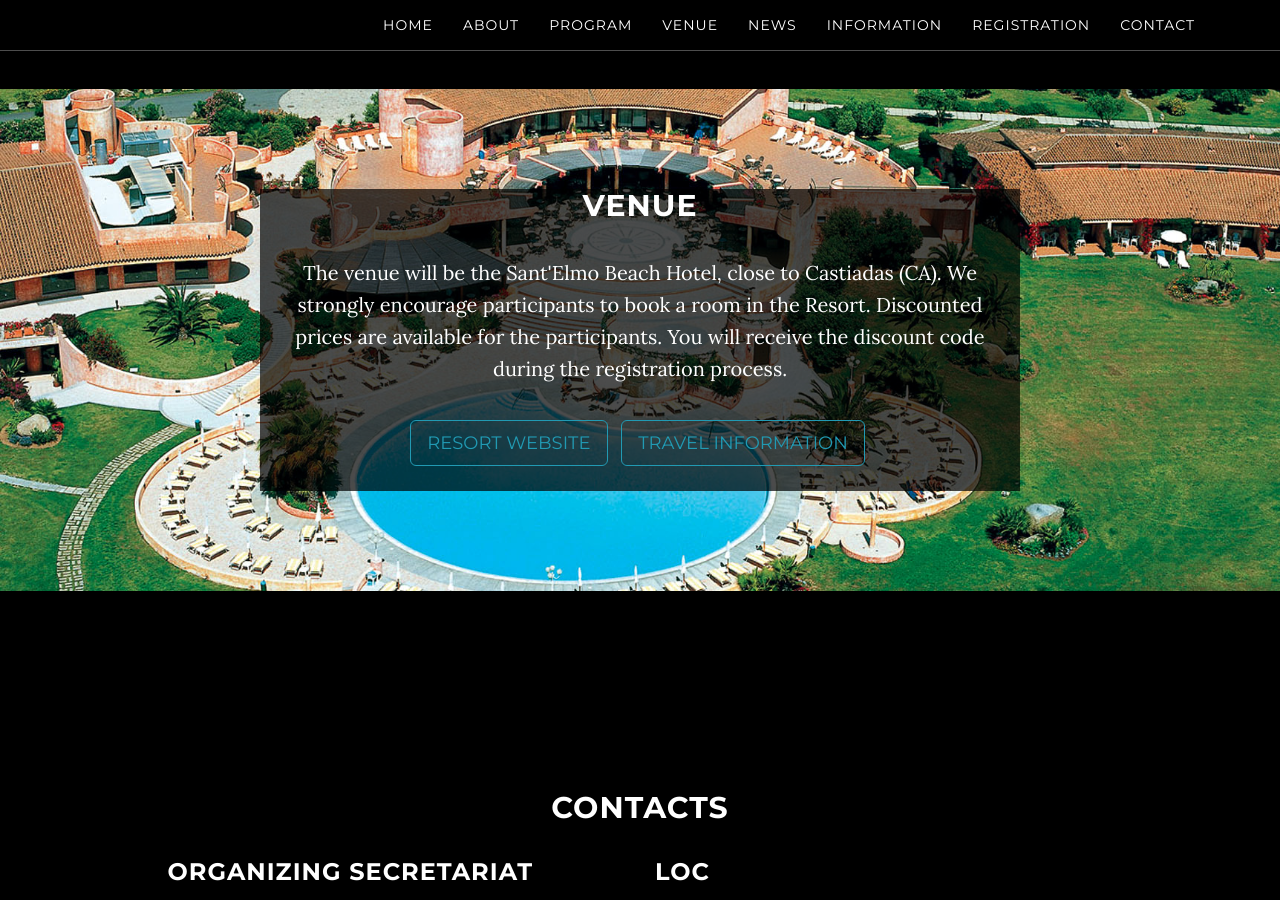
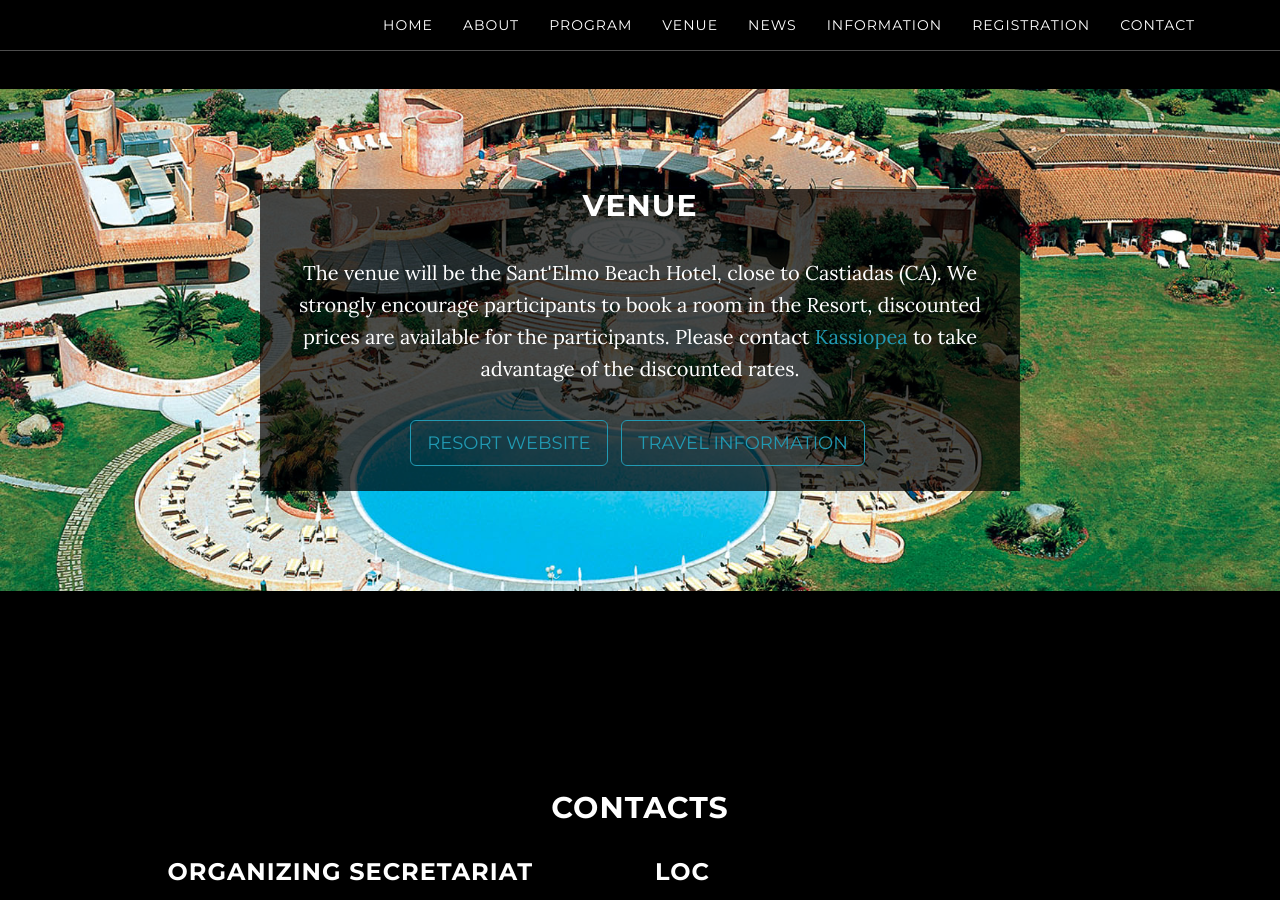
Before and after one commit to breakingthelimits/supereddington2018, a Jekyll site: the page built from index.html, in a window 1280 px wide and 900 px high, scrolled down 2566 px. Built offline with Jekyll 4.4.1, drawn with Linux system fonts in a browser that asks for light colours.

Commit message:
Insert kassiopea e-mail to book a room

```diff
--- a/_includes/venue.html
+++ b/_includes/venue.html
@@ -5,9 +5,10 @@
                 <div class="col-md-8 col-md-offset-2" style="background-color:rgba(0,0,0,0.7)">
                     <h2>Venue</h2>
                     <p>The venue will be the Sant'Elmo Beach Hotel, close to Castiadas (CA).
-                      We strongly encourage participants to book a room in the Resort.
-                      Discounted prices are available for the participants.
-                      You will receive the discount code during the registration process.</p>
+                      We strongly encourage participants to book a room in the Resort, discounted prices are available
+                      for the participants.
+                      Please contact <a href="mailto:luisaserra@kassiopeanews.com"> Kassiopea </a>
+                       to take advantage of the discounted rates.</p>
                     <ul class="list-inline banner-social-buttons">
                         <li>
                             <a href="http://www.hotelsantelmobeach.it/en/" class="btn btn-default btn-lg">Resort website</a>
```
